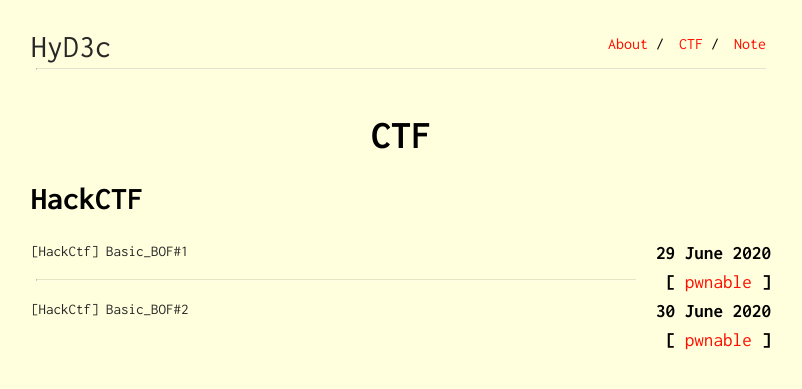
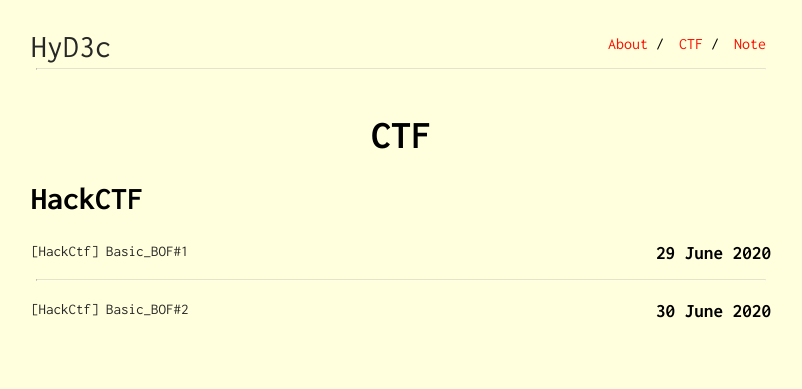
Before and after one commit to HyD3c/HyD3c.github.io, a Jekyll site: the page built from ctf.html, in a window 1280 px wide. Shown: the top 389 px of the page, without its empty margins (239-1041 px from the left). Built offline with Jekyll 4.4.1, drawn with Linux system fonts in a browser that asks for light colours; some web fonts are replaced.

Commit message:
Update ctf.html

```diff
--- a/ctf.html
+++ b/ctf.html
@@ -19,14 +19,7 @@ title: CTF
 
         <div class="details">
             <b>{{ post.date | date: "%d %B %Y" }}</b>
-            <br>
-            {% if post.tags %}
-                <b>[</b>
-                {% for tag in post.tags %}
-                    <a href="{{ site.baseurl }}/tags/#{{ tag }}">{{ tag }}</a>{% if forloop.last == false %},{% endif %}
-                {% endfor %}
-                <b>]</b>
-            {% endif %}
+
         </div>
     </div>
     {% if forloop.last == false %}
```
